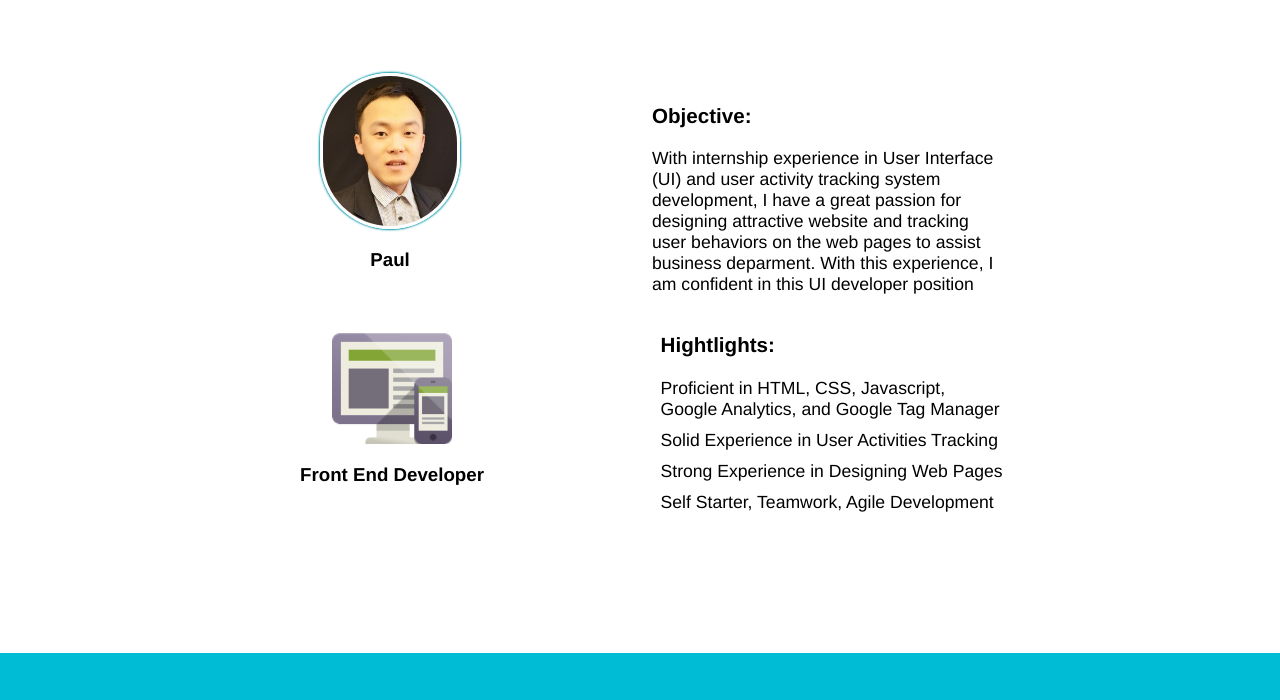
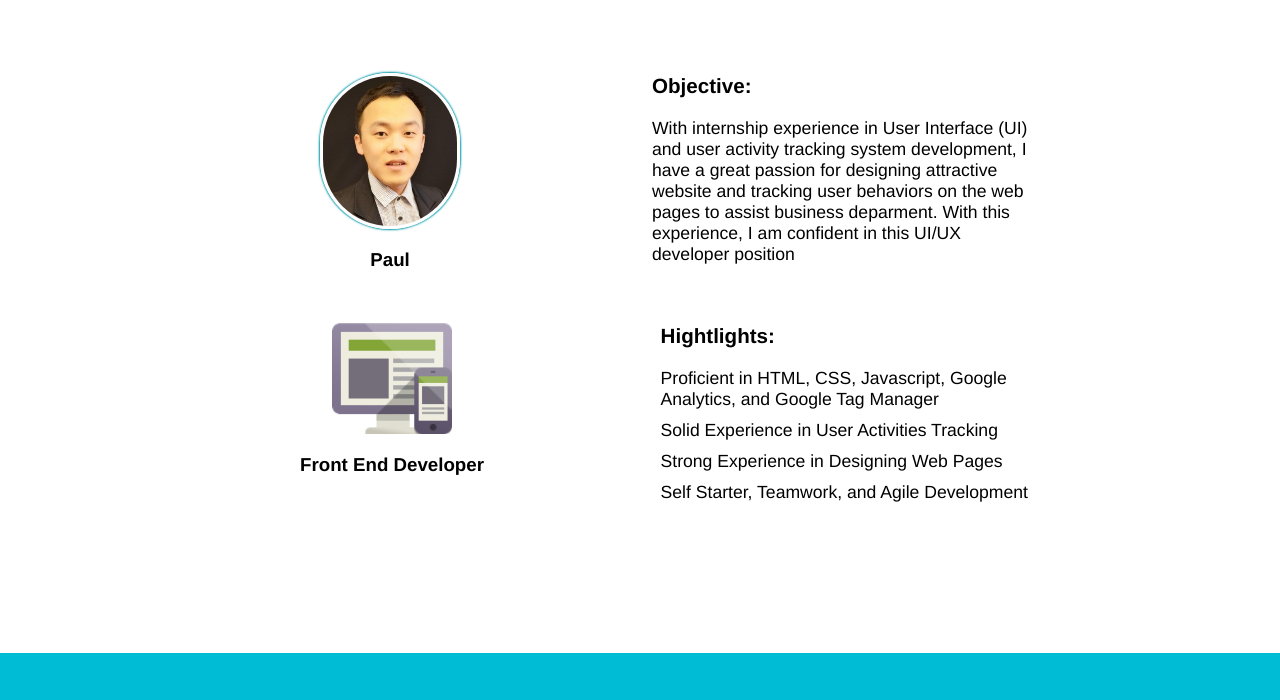
Before and after one commit to qiangcui/Paul_Portfolio, a plain HTML site: page index.html in a window 1280 px wide. Shown: the part 47-747 px from the top of the page. Drawn offline with nearby package versions, Linux system fonts and the light colour scheme.

Commit message:
Change the Style

```diff
--- a/css/main.css
+++ b/css/main.css
@@ -116,7 +116,7 @@ a {
     display: block;
     margin: 0 auto;
     text-decoration: none;
-    list-style: none;
+/*    list-style: none;*/
     background-repeat: no-repeat;
     background-position: top center; }
   .whatido .whatido_whoami {
@@ -159,9 +159,9 @@ a {
         .whatido .whatido_whoami .whatido_whoami_main h3 {
           text-align: center; }
         .whatido .whatido_whoami .whatido_whoami_description {
-          margin-top: 30px;
+/*          margin-top: 30px;*/
           text-align: left;
-          width: 45%;
+          width: 50%;
           margin-left: 25%;
           font-size: 1.1em; }
       .whatido .whatido_skill {
@@ -177,7 +177,7 @@ a {
         .whatido .whatido_skill .whatido_skill_description {
           font-size: 1.1em;
           text-align: left;
-          width: 45%;
+          width: 50%;
           margin-left: 23%; } }
 
 #skill-section {
@@ -236,7 +236,8 @@ a {
     margin: 0 auto;
     padding-top: 20px;
     width: 95%;
-    overflow: auto; }
+    overflow: auto;
+  }
   #timeline-section #timeline {
     background: url(../images/line.png) repeat-y;
     background-position: 32px;
@@ -299,7 +300,8 @@ a {
     margin-right: 0; }
   @media (min-width: 600px) {
     #timeline-section .container {
-      width: 70%; }
+      width: 70%;
+      }
       #timeline-section .container #timeline {
         background: url(../images/line.png) repeat-y 50%;
         margin-bottom: 50px; }
--- a/index.html
+++ b/index.html
@@ -39,7 +39,6 @@
     </section>
 
     <section id="intro-section" class="whatido">
-
         <ul>
             <li class='whatido_whoami'>
                 <div class="whatido_whoami_main">
@@ -48,7 +47,7 @@
                 </div>
                 <div class="whatido_whoami_description">
                     <h3>Objective:</h3>
-                        <p> With internship experience in User Interface (UI) and user activity tracking system development, I have a great passion for designing attractive website and tracking user behaviors on the web pages to assist business deparment. With this experience, I am confident in this UI developer position</p>
+                    <p> With internship experience in User Interface (UI) and user activity tracking system development, I have a great passion for designing attractive website and tracking user behaviors on the web pages to assist business deparment. With this experience, I am confident in this UI/UX developer position</p>
                 </div>
             </li>
             <li class="whatido_skill">
@@ -59,11 +58,11 @@
                 <div class="whatido_skill_description">
                     <h3>Hightlights:</h3>
                     <ul>
-                            <li style = "list-style-type: circle">Proficient in HTML, CSS, Javascript, Google Analytics, and Google Tag Manager
+                        <li>Proficient in HTML, CSS, Javascript, Google Analytics, and Google Tag Manager
                             <br></li>
                         <li>Solid Experience in User Activities Tracking</li>
                         <li>Strong Experience in Designing Web Pages</li>
-                            <li>Self Starter, Teamwork, Agile Development</li>
+                        <li>Self Starter, Teamwork, and Agile Development</li>
                     </ul>
                 </div>
             </li>
@@ -142,9 +141,8 @@
                                 <time>May ~ Present</time>
                                 <h3> Web Developer Intern <br/> at eSciecen Labs</h3>
                                 <p>● Designed 60 webpages for different Labs
-                                    <br>●
                                     <br>● Tracking student activities on webpages
-                                    <br>(Google Analytics, Google Tag Manager)
+                                    <br>● Google Analytics, Google Tag Manager
                                 </p>
                             </div>
                         </div>
@@ -242,7 +240,7 @@
                     </div>
                 </li>
                 <li>
-                    <a href='https://app.powerbi.com/view?r=eyJrIjoiN2YzZDhmMTEtNDYyYS00M2I3LThhMjAtZjM0MmZhNTY0OGY5IiwidCI6Ijc5YThmZjJkLTM5MDMtNGZkNS05MTUwLTI0NjJhNTM5ZDIyZSIsImMiOjN9' target="_blank">
+                    <a href='https://app.powerbi.com/view?r=eyJrIjoiYjhiYzQ5MzgtMjBhYS00OWU2LTkzYWYtMTdkYTRjNTk1Nzc1IiwidCI6Ijc5YThmZjJkLTM5MDMtNGZkNS05MTUwLTI0NjJhNTM5ZDIyZSIsImMiOjN9' target="_blank">
                         <img src="https://pbs.twimg.com/profile_images/709701025477734400/a4ia-MPO.jpg" alt="Google Analytics">
                         <div class="projectjExp_list_description">
                             <h3>Web Analytics</h3>
@@ -251,7 +249,7 @@
                     <p class="projectjExp_description">
                         <br>Created the tracking system with <b>Google Tag Manager and Google Analytics</b>
                         <br>Contents: Time on Web Page, Video, Flash, and Word & PDF Document Download
-                        <br>Drew weekly <b>Dashboards</b> with Student Activity Data
+                        <br>Drew <b>Dashboards</b> weekly with Student Activity Data
                         <br></p>
                     </div>
                 </li>
@@ -262,7 +260,7 @@
                             <h3>Simulated Network Development</h3>
                     </a>
                     <p class="projectjExp_description">Simulated a real-world wide area network containing 16 Autonomous systems and 256 local hosts
-                        <br><b>Developing Tools</b>: OMNeT++, Ubuntu, WireShark
+                        <br><b>Developing Tools</b>: OMNeT++, Ubuntu, and WireShark
                     </p>
                     </div>
                 </li>
@@ -276,13 +274,13 @@
         </div>
         <div id="howtocontactme" class="clearfix">
             <div><a href="mailto:paulcui0618@gmail.com" hideFocus="true"><img src="images/email-icon.png" alt="email"></a>paulcui0618@gmail.com</div>
-            <div><a hideFocus="true"><img src="images/phone-icon.png" alt="phone"></a>970<b>412</b>0689</div>
+            <div><a hideFocus="true"><img src="images/phone-icon.png" alt="phone"></a>9704120689</div>
         </div>
     </section>
 
 <!--
     <footer class="footer-copyright">
-        &copy; 2015 choijuk.github.io</a>. All Rights Reserved.
+        &copy; 2016 qiangcui.github.io</a>. All Rights Reserved.
     </footer>
 -->
 </body>
```
Lines whose indentation alone changed are shown as unchanged.
